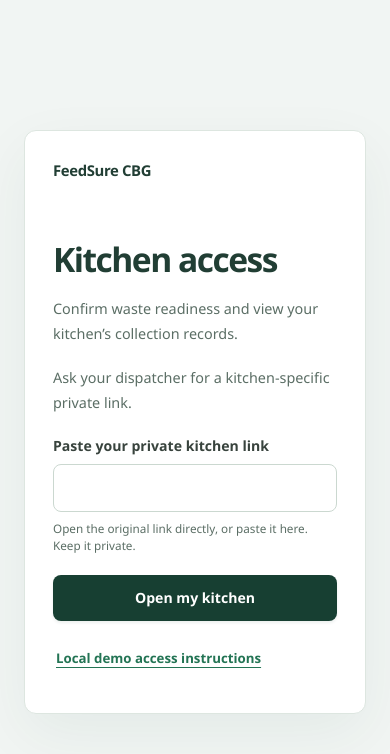
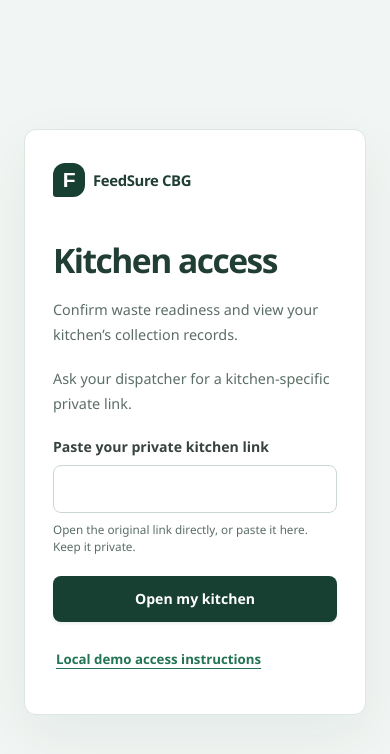
Before and after one commit to rajatnagda45/feed-sure, a React (Vite) app in the folder frontend/: page /kitchen-access in a window 390 px wide. Shown: the top 754 px of the page. Built offline with nearby package versions, Linux system fonts and the light colour scheme; no server answers.

Commit message:
style(frontend): polish responsive workflows and role access

```diff
--- a/frontend/src/design.css
+++ b/frontend/src/design.css
@@ -21,7 +21,7 @@
 }
 
 html { scroll-behavior: smooth; scroll-padding-top: 96px; }
-body { line-height: 1.5; -webkit-font-smoothing: antialiased; }
+body { min-width: 0; line-height: 1.5; -webkit-font-smoothing: antialiased; }
 button, a, input, select, textarea { -webkit-tap-highlight-color: transparent; }
 h1, h2, h3, .brand, .metric-grid strong, .status-rail strong, .driver-metrics strong {
   font-family: "Bahnschrift", "Aptos Display", "Segoe UI", sans-serif;
@@ -40,7 +40,7 @@
   background: #fff;
   border-color: var(--line);
 }
-.brand { gap: 12px; font-size: 1.05rem; letter-spacing: -.025em; }
+.brand { min-height: 44px; gap: 12px; font-size: 1.05rem; letter-spacing: -.025em; }
 .brand-mark {
   width: 38px; height: 40px; border-radius: 12px 12px 12px 3px;
   background: var(--green-dark); font-family: "Bahnschrift", sans-serif;
@@ -195,7 +195,7 @@
 .map-explanation, .map-policy { padding-inline: 22px; font-size: .72rem; }
 .map-marker { box-shadow: 0 2px 8px rgb(23 63 50 / 16%); }
 .map-marker-excluded { color: #795d52; background: #f8f1e9; border-color: #c4b1a4; box-shadow: 0 1px 4px rgb(59 41 28 / 9%); }
-.legend-excluded { color: #795d52 !important; background: #f0e5da; }
+.map-legend .legend-excluded { color: #795d52; background: #f0e5da; }
 
 /* Kitchen: one clear form, generous quantity input, quiet collection history. */
 .generator-shell { background: white; }
@@ -286,13 +286,15 @@
 @keyframes saved-arrival { from { opacity: .4; transform: translateY(3px); } to { opacity: 1; transform: translateY(0); } }
 @keyframes loading-turn { to { transform: rotate(360deg); } }
 
-@media (min-width: 1280px) {
-  .control-grid { grid-template-columns: repeat(7, minmax(0, 1fr)) minmax(135px, 1.1fr); }
+@media (min-width: 1100px) {
   .operations-grid { grid-template-columns: minmax(0, 1.4fr) minmax(390px, 1fr); }
   .map-panel { position: sticky; top: 90px; }
   .hero { grid-template-columns: minmax(0, 1.6fr) minmax(310px, .9fr); }
 }
-@media (min-width: 700px) and (max-width: 1279px) {
+@media (min-width: 1280px) {
+  .control-grid { grid-template-columns: repeat(7, minmax(0, 1fr)) minmax(135px, 1.1fr); }
+}
+@media (min-width: 700px) and (max-width: 1099px) {
   .hero { grid-template-columns: minmax(0, 1fr); }
   .process-band { padding-top: 0; padding-left: 0; grid-template-columns: repeat(3, 1fr); background: none; }
   .process-band > div { grid-template-columns: 1fr; gap: 8px; padding-right: 20px; }
@@ -307,7 +309,7 @@
   .plant-header { align-items: center; }
   .header-actions { gap: 0; }
   .header-actions .data-tag { max-width: 115px; font-size: .65rem; }
-  .header-actions .text-button { min-height: 32px; }
+  .header-actions .text-button { min-height: 44px; }
   .field input, .field select, .field textarea, .row-actions input, .time-fields input { font-size: 16px; }
   .operations-toolbar { gap: 12px; padding: 18px; align-items: end; }
   .operations-toolbar .field { grid-template-columns: 1fr; gap: 6px; flex: 1; }
--- a/frontend/src/pages/RoleAccessPage.tsx
+++ b/frontend/src/pages/RoleAccessPage.tsx
@@ -24,7 +24,7 @@
   }
   return <main className="auth-shell">
     <section className="token-panel">
-      <Link className="brand" to="/">FeedSure CBG</Link>
+      <Link className="brand" to="/" aria-label="FeedSure CBG home"><span className="brand-mark" aria-hidden="true">F</span><span>FeedSure CBG</span></Link>
       <h1>{kitchen ? "Kitchen access" : "Driver access"}</h1>
       <p>{kitchen ? "Confirm waste readiness and view your kitchen’s collection records."
         : "Open your assigned trip and record pickup outcomes while parked."}</p>
--- a/frontend/src/product.css
+++ b/frontend/src/product.css
@@ -6,7 +6,7 @@
 .photo-evidence figure { margin: 0 0 16px; }
 .photo-evidence img { display: block; width: 100%; max-height: 360px; object-fit: contain; background: var(--wash); }
 .photo-evidence figcaption { margin-top: 8px; font-size: .85rem; color: var(--muted); }
-.token-panel h1 { margin-top: 20px; }
+.token-panel h1 { margin-top: 0; }
 .token-panel, .field, .section-heading > * { min-width: 0; }
 .private-link-note a { text-underline-offset: 4px; }
 @media (max-width: 400px) {
@@ -15,5 +15,5 @@
   .data-tag { font-size: .7rem; }
   .generator-step { padding-inline: 16px; }
   .saved-readiness { padding: 16px; grid-template-columns: 1fr; }
-  .plant-shell .control-grid { grid-template-columns: minmax(0, 1fr); }
+  .plant-shell .control-grid { grid-template-columns: repeat(2, minmax(0, 1fr)); }
 }
```
Also changed, not shown: 2 other files (tests, documents, lock files or other folders).
